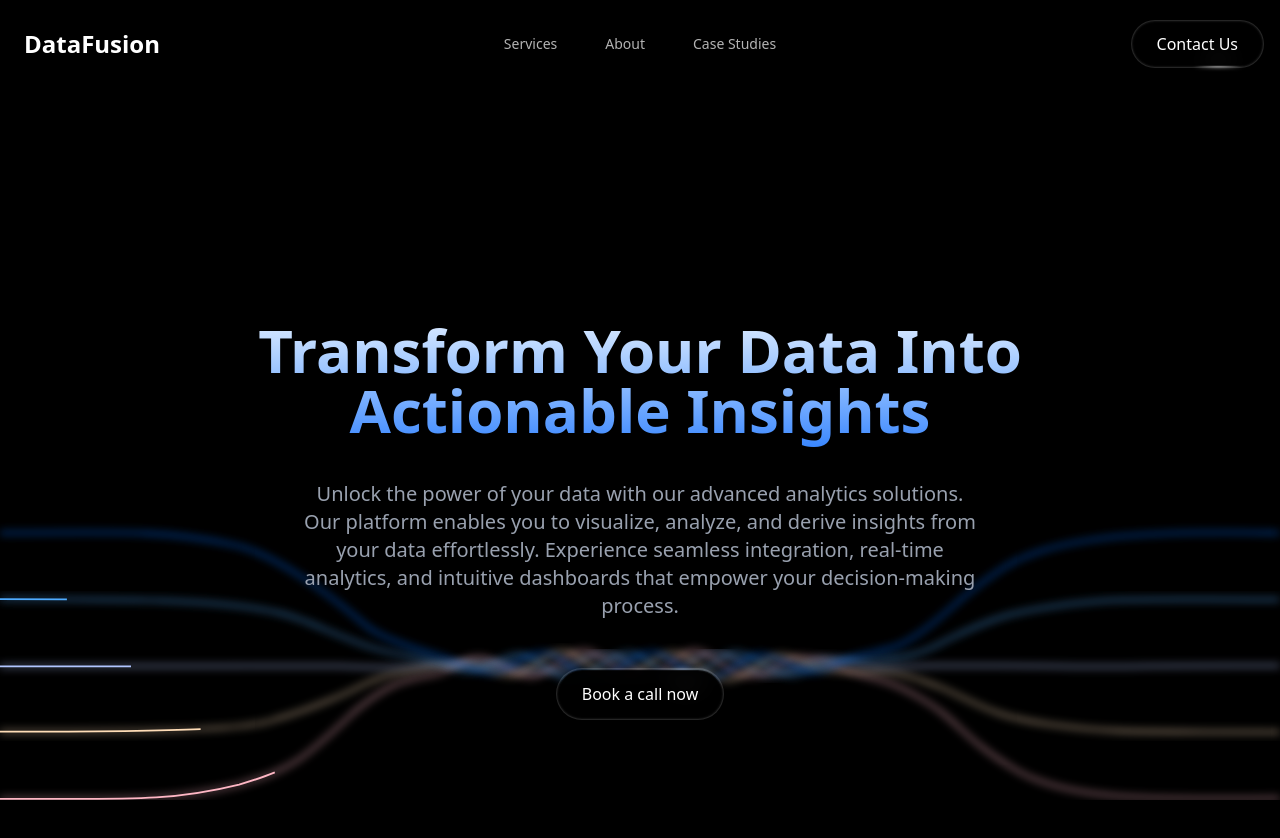
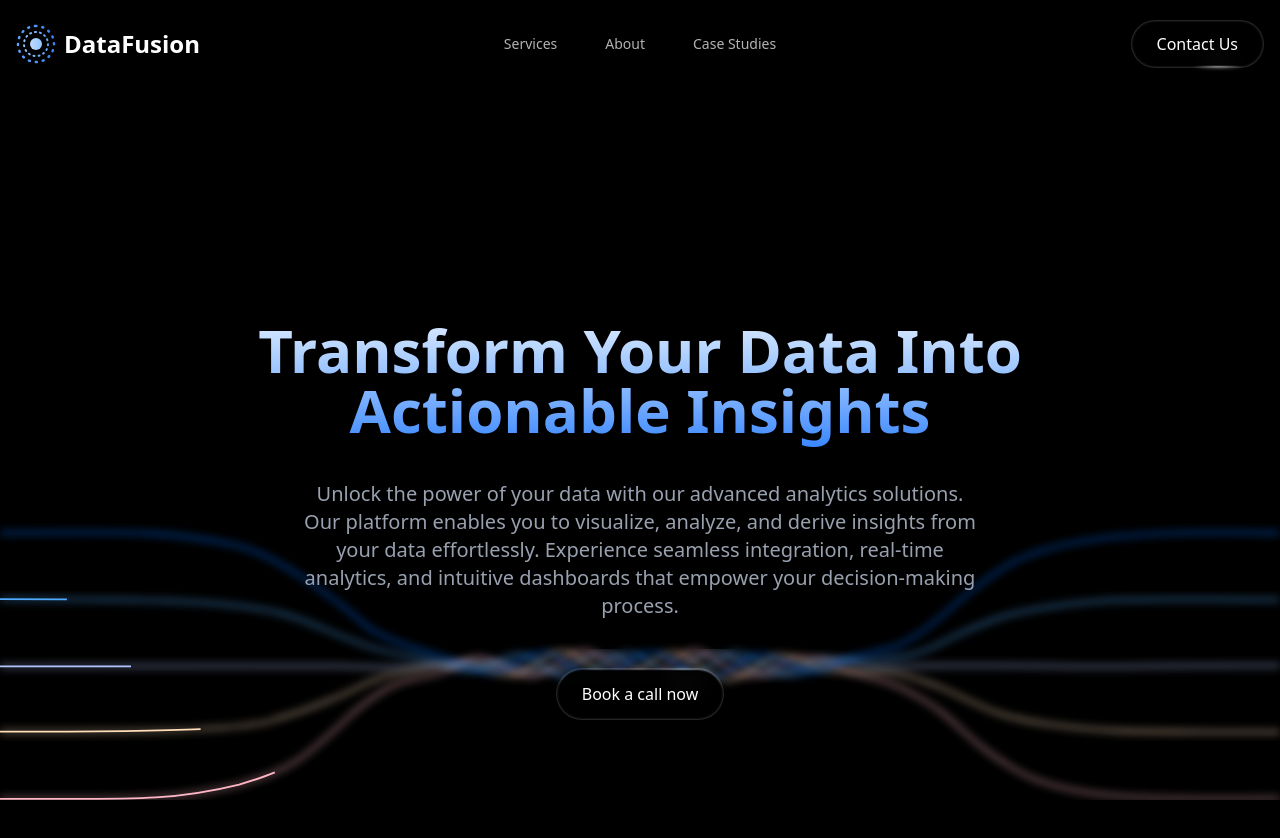
Before and after one commit to TharinduNimesh/datafusion, a React (Vite) app: page / in a window 1280 px wide. Shown: the top 838 px of the page. Built offline with nearby package versions, Linux system fonts and the light colour scheme.

Commit message:
update title in index.html and add Logo component for consistent branding in header and footer

```diff
--- a/index.html
+++ b/index.html
@@ -4,7 +4,7 @@
     <meta charset="UTF-8" />
     <link rel="icon" type="image/svg+xml" href="/vite.svg" />
     <meta name="viewport" content="width=device-width, initial-scale=1.0" />
-    <title>Vite + React + TS</title>
+    <title>DataFusion - Transform Your Data Into Actionable Insights</title>
   </head>
   <body class="dark">
     <div id="root"></div>
--- a/src/components/ui/footer.tsx
+++ b/src/components/ui/footer.tsx
@@ -10,6 +10,7 @@ import {
   MapPin,
 } from "lucide-react";
 import { SecondaryButton } from "./secondary-button";
+import { Logo } from "./logo";
 
 export const Footer = () => {
   const currentYear = new Date().getFullYear();
@@ -51,13 +52,14 @@ export const Footer = () => {
           <div className="grid gap-8 lg:grid-cols-3">
             {/* Company Info */}
             <div className="space-y-6 sm:space-y-8">
-              <div>
+              <div className="flex items-center space-x-3">
+                <Logo className="w-8 h-8 sm:w-10 sm:h-10" />
                 <span className="text-2xl sm:text-3xl font-bold text-white">DataFusion</span>
-                <p className="mt-3 sm:mt-4 text-sm sm:text-base text-gray-400 max-w-md">
-                  Transform your data into actionable insights with our comprehensive analytics
-                  and consulting solutions. Empowering businesses through data-driven decisions.
-                </p>
               </div>
+              <p className="mt-3 sm:mt-4 text-sm sm:text-base text-gray-400 max-w-md">
+                Transform your data into actionable insights with our comprehensive analytics
+                and consulting solutions. Empowering businesses through data-driven decisions.
+              </p>
               <div className="space-y-3">
                 <a href="mailto:contact@datafusion.com" className="flex items-center gap-3 text-gray-400 hover:text-white transition-colors">
                   <Mail className="h-4 w-4 sm:h-5 sm:w-5 flex-shrink-0" />
--- a/src/components/ui/header.tsx
+++ b/src/components/ui/header.tsx
@@ -1,11 +1,11 @@
 "use client";
 import { useState } from "react";
 import { HoverBorderGradient } from "./hover-border-gradient";
+import { Logo } from "./logo";
 import {
   Navbar,
   NavBody,
   NavItems,
-  NavbarLogo,
   MobileNav,
   MobileNavHeader,
   MobileNavMenu,
@@ -25,7 +25,10 @@ export const Header = () => {
     <>
       <Navbar className="mx-auto">
         <NavBody>
-          <NavbarLogo />
+          <div className="relative z-20 flex items-center space-x-2">
+            <Logo className="w-8 h-8 sm:w-10 sm:h-10" />
+            <span className="text-xl sm:text-2xl font-bold text-white">DataFusion</span>
+          </div>
           <NavItems items={items} />
           <div className="relative z-20">
             <HoverBorderGradient>Contact Us</HoverBorderGradient>
@@ -35,7 +38,10 @@ export const Header = () => {
         {/* Mobile Navigation */}
         <MobileNav>
           <MobileNavHeader>
-            <NavbarLogo />
+            <div className="flex items-center space-x-2">
+              <Logo className="w-8 h-8" />
+              <span className="text-xl font-bold text-white">DataFusion</span>
+            </div>
             <MobileNavToggle
               isOpen={isOpen}
               onClick={() => setIsOpen(!isOpen)}
--- /dev/null
+++ b/src/components/ui/logo.tsx
@@ -0,0 +1,77 @@
+"use client";
+
+interface LogoProps {
+  className?: string;
+  iconClassName?: string;
+}
+
+export const Logo = ({ className, iconClassName }: LogoProps) => {
+  return (
+    <div className={className}>
+      <svg
+        width="40"
+        height="40"
+        viewBox="0 0 40 40"
+        fill="none"
+        xmlns="http://www.w3.org/2000/svg"
+        className={iconClassName}
+      >
+        <path
+          d="M20 2C10.0589 2 2 10.0589 2 20C2 29.9411 10.0589 38 20 38C29.9411 38 38 29.9411 38 20C38 10.0589 29.9411 2 20 2Z"
+          stroke="url(#paint0_linear)"
+          strokeWidth="2.5"
+          strokeLinecap="round"
+          strokeDasharray="1 6"
+        />
+        <path
+          d="M20 8C13.3726 8 8 13.3726 8 20C8 26.6274 13.3726 32 20 32C26.6274 32 32 26.6274 32 20C32 13.3726 26.6274 8 20 8Z"
+          stroke="url(#paint1_linear)"
+          strokeWidth="2"
+          strokeLinecap="round"
+          strokeDasharray="1 4"
+        />
+        <circle
+          cx="20"
+          cy="20"
+          r="6"
+          fill="url(#paint2_linear)"
+        />
+        <defs>
+          <linearGradient
+            id="paint0_linear"
+            x1="2"
+            y1="20"
+            x2="38"
+            y2="20"
+            gradientUnits="userSpaceOnUse"
+          >
+            <stop stopColor="#60A5FA" />
+            <stop offset="1" stopColor="#3B82F6" />
+          </linearGradient>
+          <linearGradient
+            id="paint1_linear"
+            x1="8"
+            y1="20"
+            x2="32"
+            y2="20"
+            gradientUnits="userSpaceOnUse"
+          >
+            <stop stopColor="#93C5FD" />
+            <stop offset="1" stopColor="#60A5FA" />
+          </linearGradient>
+          <linearGradient
+            id="paint2_linear"
+            x1="14"
+            y1="20"
+            x2="26"
+            y2="20"
+            gradientUnits="userSpaceOnUse"
+          >
+            <stop stopColor="#BFDBFE" />
+            <stop offset="1" stopColor="#93C5FD" />
+          </linearGradient>
+        </defs>
+      </svg>
+    </div>
+  );
+};
```
